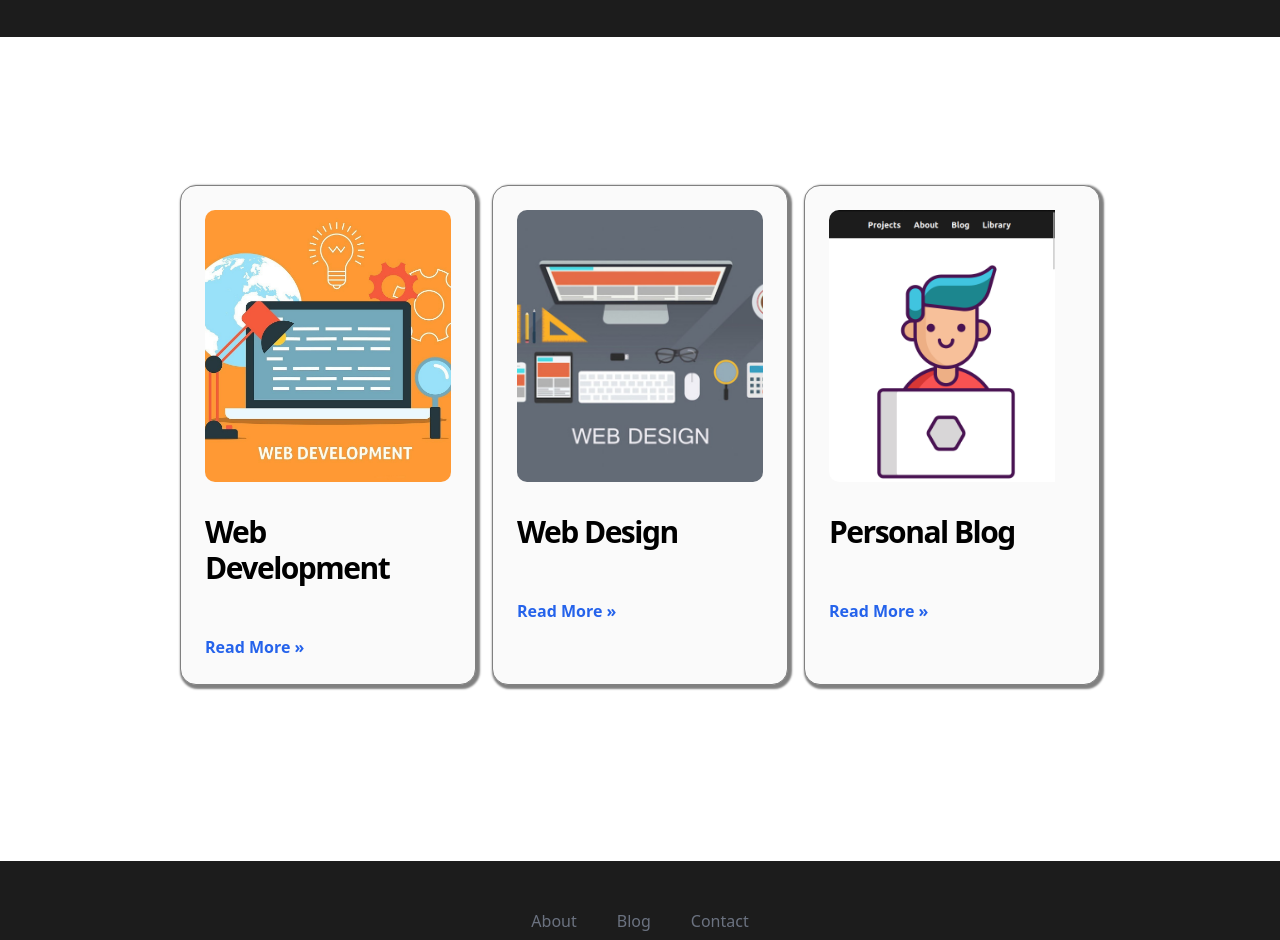
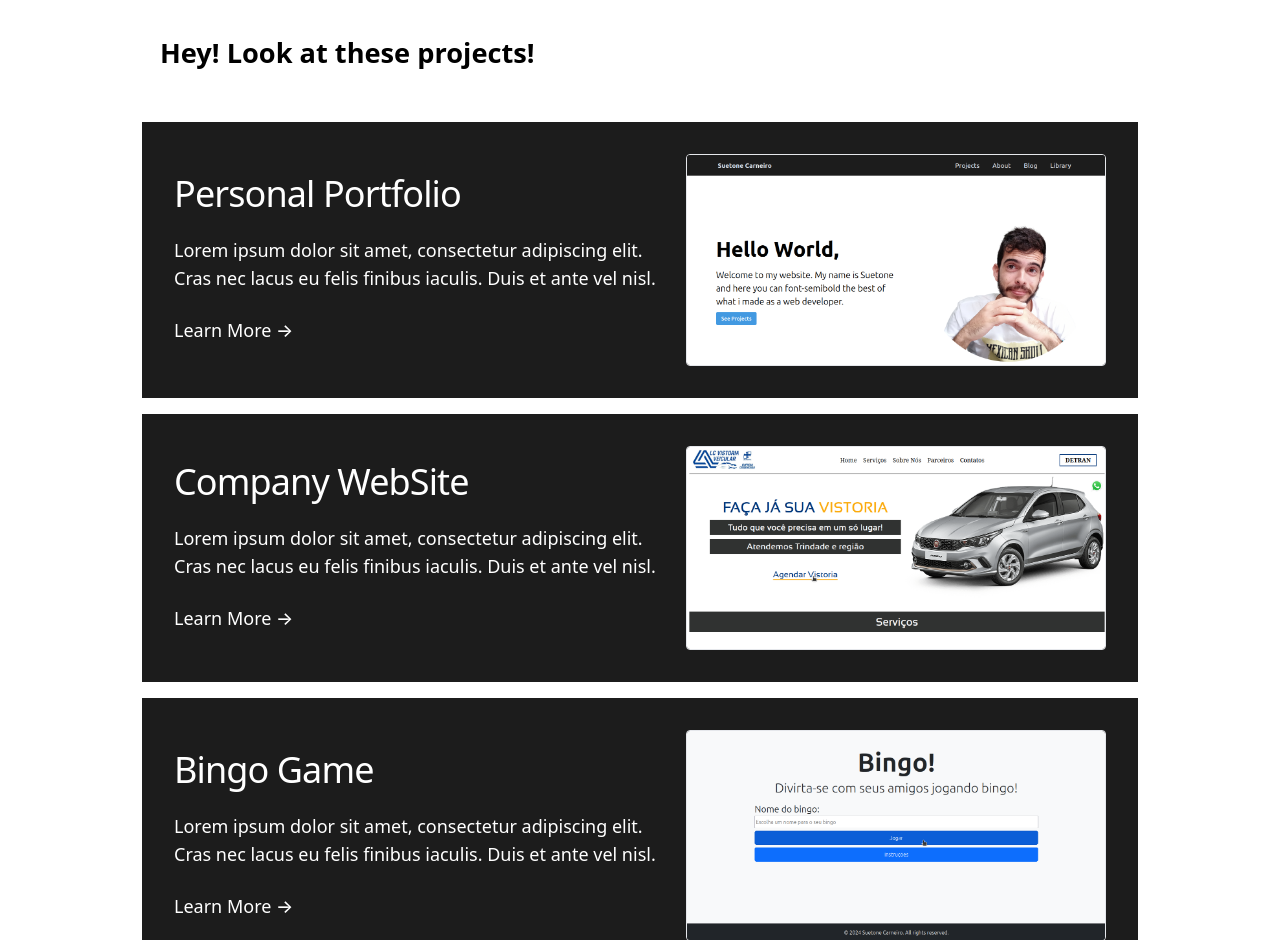
Before and after one commit to SuetoneCarneiro/portfolio-website, a plain HTML site: page index.html in a window 1280 px wide. Shown: the part 1860-2800 px from the top of the page. Drawn offline with nearby package versions, Linux system fonts and the light colour scheme.

Commit message:
reformulacao da secao de projetos

```diff
--- a/css/styles.css
+++ b/css/styles.css
@@ -1,9 +1,5 @@
 body {
     margin: 0;
-}
-
-section {
-    margin-top: 100px;
 }
 
 .bold {
@@ -20,7 +16,7 @@ section {
 
 .articles {
     background-color: #1c1c1c;
-    padding: 10vh 15vh;
+    padding: 6vh 12vh;
     display: flex;
     flex-wrap: wrap;
     justify-content:flex-start;
@@ -46,26 +42,6 @@ section {
     font-size: 1.3rem;
 }
 
-
-.project-card {
-    border: .1rem solid #808080;
-    border-radius: 1rem;
-    box-shadow: 2px 2px 2px 2px #808080;
-    background-color: #fafafa;
-}
-
-.project-card:hover {
-    transition: .5s ease-in-out;
-    transform: scale(1.03);
-}
-
-.projects img {
-    width: 100%;
-    height: 17rem;
-    object-fit: cover;
-    border-radius: 10px;
-}
-
 .menu-item:hover {
     transition: 0.5s ease-in-out;
     transform: scale(1.2);
@@ -75,6 +51,11 @@ section {
 .article-card:hover{
     transition: 0.5s ease-in-out;
     transform: scale(1.02);
+}
+
+.see-projects:hover{
+    color: #87CEEB;
+    text-decoration: underline;
 }
 
 footer {
@@ -116,4 +97,7 @@ footer {
     #welcome-section img{
         transform: scale(1.2);
     }
+    .articles{
+        padding: 1.75rem 1.75rem;
+    }
 }
--- a/index.html
+++ b/index.html
@@ -78,7 +78,7 @@
                     Projects</button>
             </div>
             <div>
-                <img src="./img/picture.png" class="border-1 rounded-full">
+                <img src="./img/picture.png" class="border-1 rounded-full mb-24">
             </div>
         </section>
 
@@ -129,74 +129,71 @@
             </div>
         </section>
 
-        <section class="projects flex flex-wrap justify-center gap-4 p-12" id="projects">
-            <div class="project-card p-6 w-full sm:w-1/2 lg:w-1/4">
-                <img class="object-cover object-center w-full mb-8 lg:h-48 md:h-36 rounded-xl"
-                    src="/img/web-development.jpg" alt="blog">
-                <h1 class="mb-8 text-2xl font-semibold leading-none tracking-tighter text-neutral-600 lg:text-3xl">
-                    Web Development
-                </h1>
-                <p class="text-base leading-relaxed text-gray-500">
-                    <a href="#" class="inline-flex items-center mt-4 font-semibold text-blue-600 lg:mb-0 hover:text-blue-700" title="read more">
-                        Read More »
-                    </a>
-                </p>
-            </div>
+        <section class="flex flex-wrap gap-4 pt-16" id="projects">
+          <h1 class="bold medium-text px-4 mb-8 sm:max-w-xl md:max-w-full lg:max-w-screen-xl md:px-24 lg:px-8 xl:ml-32">Hey! Look at these projects!</h1>
+            <!-- card adapted from: https://www.creative-tim.com/twcomponents/component/tailwindcss-card-2-->
+            <div class="px-4 pt-8 mx-auto sm:max-w-xl md:max-w-full lg:max-w-screen-xl md:px-24 lg:px-8 text-white" style="background-color: #1c1c1c;">
+                <div class="flex flex-col items-center justify-between w-full pb-8 lg:flex-row">
+                  <div class="mb-16 lg:mb-0 lg:max-w-lg lg:pr-5">
+                    <div class="max-w-xl mb-6">
+                        <h2 class="font-sans text-3xl sm:mt-0 mt-6 font-medium tracking-tight sm:text-4xl sm:leading-none max-w-lg mb-6">
+                        Personal Portfolio
+                        </h2>
+                        <p class="text-base md:text-lg">Lorem ipsum dolor sit amet, consectetur adipiscing elit. Cras nec lacus eu felis finibus iaculis. Duis et ante vel nisl.</p>
+                    </div>
+                    <div className='space-x-4'>
+                        <button class="text-neutral-800  text-lg font-medium inline-flex items-center">
+                        <a href="#"><span class="see-projects"> Learn More →</span></a>
+                        </button>
+                    </div>
+                  </div>
+                  <img class="border rounded" alt="logo" width="420" height="120" src="/img/new-blog-screenshot.png" />
+                </div>
+              </div>
 
-            <div class="project-card p-6 w-full sm:w-1/2 lg:w-1/4">
-                <img class="object-cover object-center w-full mb-8 lg:h-48 md:h-36 rounded-xl"
-                    src="/img/Website-Design.jpeg" alt="blog">
-                <h1 class="mb-8 text-2xl font-semibold leading-none tracking-tighter text-neutral-600 lg:text-3xl">
-                    Web Design
-                </h1>
-                <p class="text-base leading-relaxed text-gray-500">
-                    <a href="#" class="inline-flex items-center mt-4 font-semibold text-blue-600 lg:mb-0 hover:text-blue-700" title="read more">
-                        Read More »
-                    </a>
-                </p>
-            </div>
+              <div class="px-4 pt-8 mx-auto sm:max-w-xl md:max-w-full lg:max-w-screen-xl md:px-24 lg:px-8 text-white" style="background-color: #1c1c1c;">
+                <div class="flex flex-col items-center justify-between w-full pb-8 lg:flex-row">
+                  <div class="mb-16 lg:mb-0 lg:max-w-lg lg:pr-5">
+                    <div class="max-w-xl mb-6">
+                        <h2 class="font-sans text-3xl sm:mt-0 mt-6 font-medium tracking-tight sm:text-4xl sm:leading-none max-w-lg mb-6">
+                        Company WebSite
+                        </h2>
+                        <p class="text-base md:text-lg">Lorem ipsum dolor sit amet, consectetur adipiscing elit. Cras nec lacus eu felis finibus iaculis. Duis et ante vel nisl. </p>
+                    </div>
+                    <div className='space-x-4'>
+                        <button class="text-neutral-800  text-lg font-medium inline-flex items-center">
+                          <a href="#"><span class="see-projects"> Learn More →</span></a>
+                        </button>
+                    </div>
+                  </div>
+                  <img class="border rounded" alt="logo" width="420" height="120" src="/img/new-lc-screenshot.png" />
+                </div>
+              </div>
 
-            <div class="project-card p-6 w-full sm:w-1/2 lg:w-1/4">
-                <img class="object-cover object-right w-full pr-5 mb-8 lg:h-48 md:h-36 rounded-xl"
-                    src="img/blog-screenshot.png" alt="blog">
-                <h1 class="mb-8 text-2xl font-semibold leading-none tracking-tighter text-neutral-600 lg:text-3xl">
-                    Personal Blog
-                </h1>
-                <p class="text-base leading-relaxed text-gray-500">
-                    <a href="#" class="inline-flex items-center mt-4 font-semibold text-blue-600 lg:mb-0 hover:text-blue-700" title="read more">
-                        Read More »
-                    </a>
-                </p>
-            </div><!--
-            <div class="project-card p-6 w-full sm:w-1/2 lg:w-1/4">
-                <img class="object-cover border object-left w-full mb-8 lg:h-48 md:h-36 rounded-xl"
-                    src="img/lc-screenshot.png" alt="blog">
-                <h1 class="mb-8 text-2xl font-semibold leading-none tracking-tighter text-neutral-600 lg:text-3xl">
-                    Company Website
-                </h1>
-                <p class="text-base leading-relaxed text-gray-500">
-                    <a href="#" class="inline-flex items-center mt-4 font-semibold text-blue-600 lg:mb-0 hover:text-blue-700" title="read more">
-                        Read More »
-                    </a>
-                </p>
-            </div>
-            <div class="project-card p-6 w-full sm:w-1/2 lg:w-1/4">
-                <img class="object-cover object-center w-full mb-8 lg:h-48 md:h-36 rounded-xl"
-                    src="img/teste.jpeg" alt="blog">
-                <h1 class="mb-8 text-2xl font-semibold leading-none tracking-tighter text-neutral-600 lg:text-3xl">
-                    Travelling Website
-                </h1>
-                <p class="text-base leading-relaxed text-gray-500">
-                    <a href="#" class="inline-flex items-center mt-4 font-semibold text-blue-600 lg:mb-0 hover:text-blue-700" title="read more">
-                        Read More »
-                    </a>
-                </p>
-            </div> -->
+              <div class="px-4 pt-8 mx-auto sm:max-w-xl md:max-w-full lg:max-w-screen-xl md:px-24 lg:px-8 text-white" style="background-color: #1c1c1c;">
+                <div class="flex flex-col items-center justify-between w-full pb-8 lg:flex-row">
+                  <div class="mb-16 lg:mb-0 lg:max-w-lg lg:pr-5">
+                    <div class="max-w-xl mb-6">
+                        <h2 class="font-sans text-3xl sm:mt-0 mt-6 font-medium tracking-tight sm:text-4xl sm:leading-none max-w-lg mb-6">
+                        Bingo Game
+                        </h2>
+                        <p class="text-base md:text-lg">Lorem ipsum dolor sit amet, consectetur adipiscing elit. Cras nec lacus eu felis finibus iaculis. Duis et ante vel nisl. </p>
+                    </div>
+                    <div className='space-x-4'>
+                        <button class="text-neutral-800  text-lg font-medium inline-flex items-center">
+                          <a href="#"><span class="see-projects"> Learn More →</span></a>
+                        </button>
+                    </div>
+                  </div>
+                  <img class="border rounded" alt="logo" width="420" height="120" src="/img/bingo.png" />
+                </div>
+              </div>
+
         </section>
 
     </main>
 
-    <footer class="mt-32">
+    <footer class="mt-16">
     <div class="max-w-screen-xl px-4 py-12 mx-auto space-y-8 overflow-hidden sm:px-6 lg:px-8">
         <nav class="flex flex-wrap justify-center -mx-5 -my-2">
             <div class="px-5 py-2">
```
Also changed, not shown: img/bingo.png (added), img/new-blog-screenshot.png (added), img/new-lc-screenshot.png (added).
